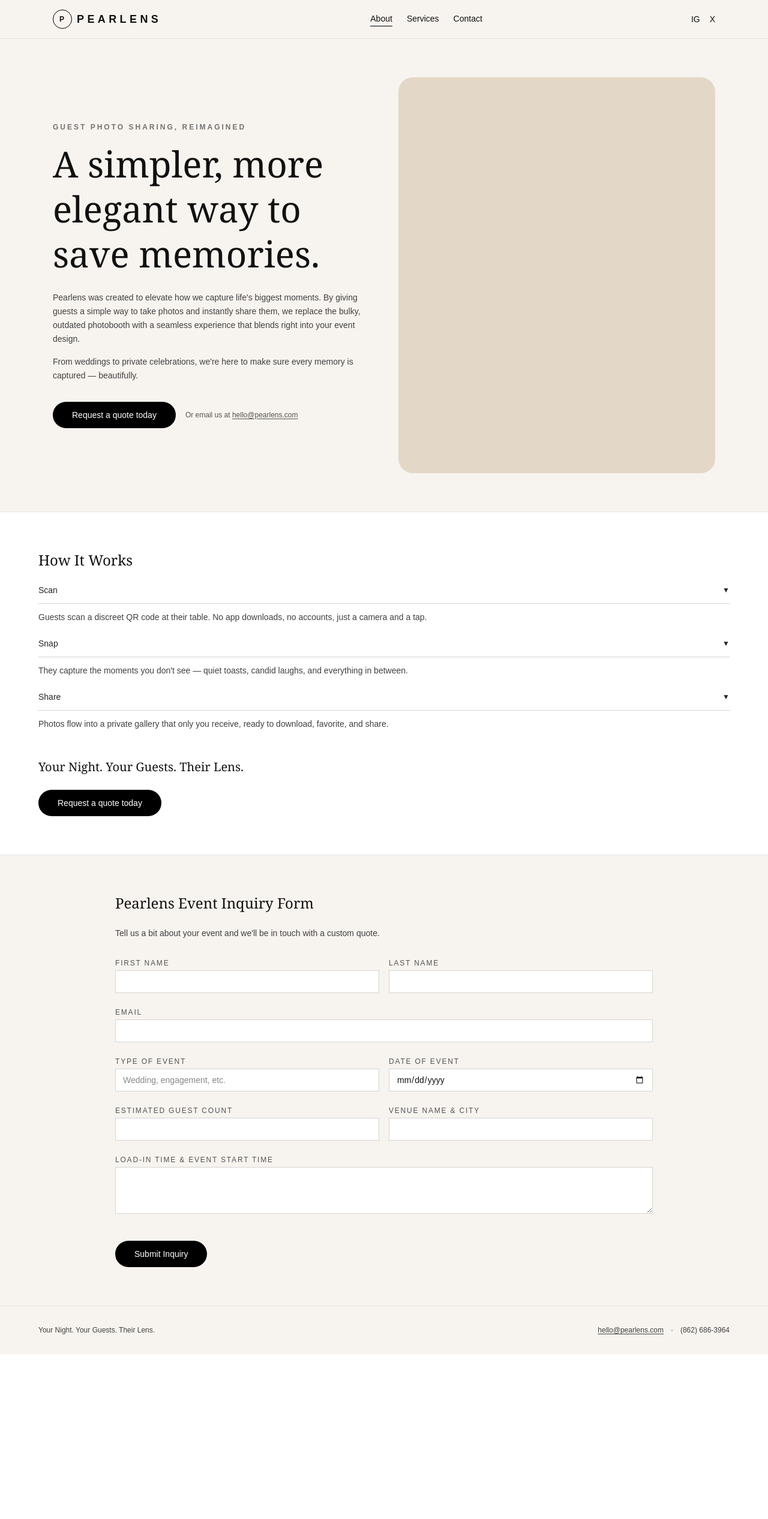
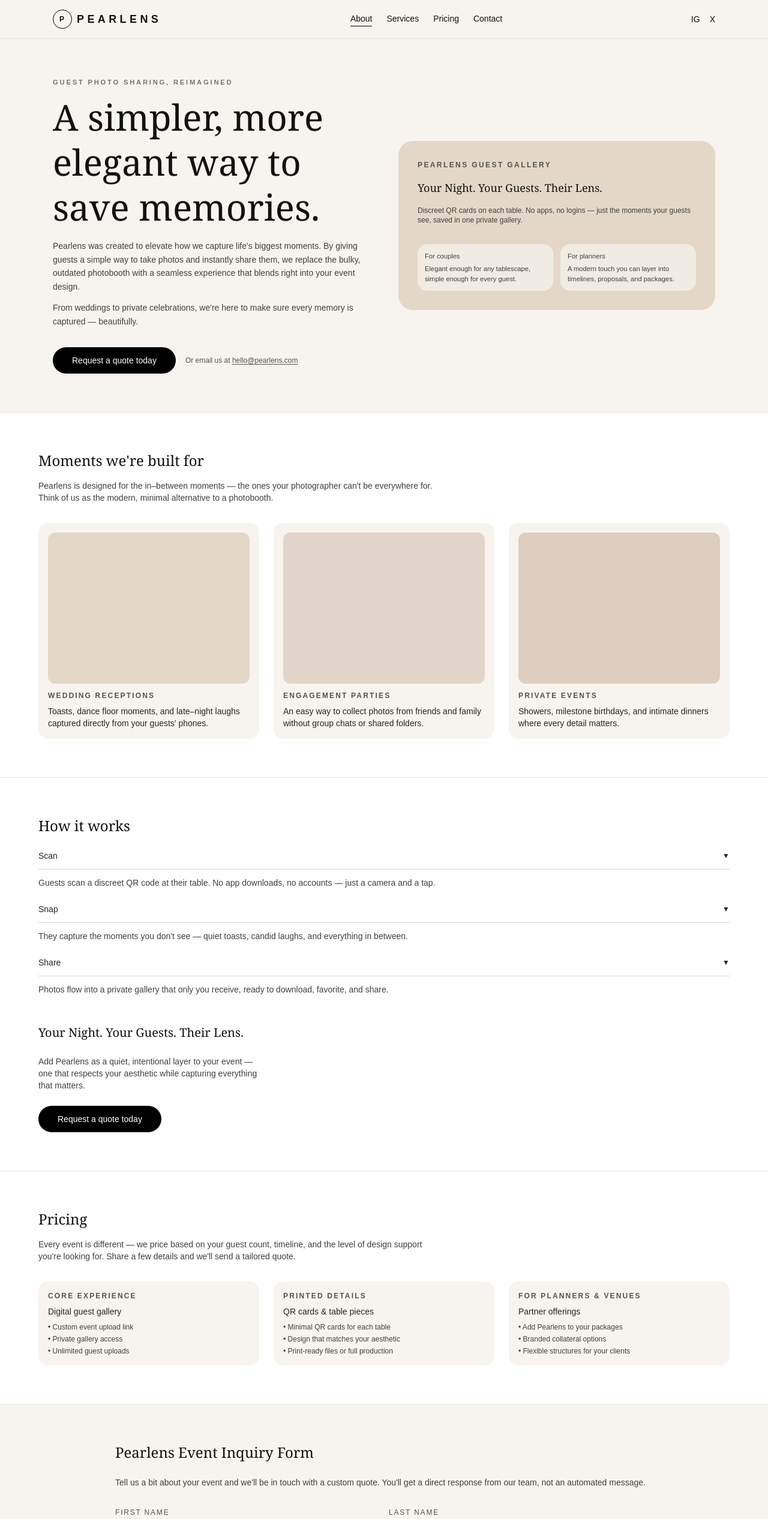
Before and after one commit to larafashah/pearlens, a Next.js app: page / in a window 1280 px wide. Shown: the top 2533 px of the page at 60% size. Before the commit the page ends 2258 px from the top, so only its background shows below. Built offline with nearby package versions, Linux system fonts and the light colour scheme.

Commit message:
Improve landing page layout, pricing, and contact

```diff
--- a/app/page.tsx
+++ b/app/page.tsx
@@ -23,6 +23,9 @@
             </a>
             <a href="#services" className="hover:text-neutral-700">
               Services
+            </a>
+            <a href="#pricing" className="hover:text-neutral-700">
+              Pricing
             </a>
             <a href="#contact" className="hover:text-neutral-700">
               Contact
@@ -55,10 +58,10 @@
         className="mx-auto flex max-w-6xl flex-col gap-12 px-6 py-16 lg:flex-row lg:items-center"
       >
         <div className="flex-1">
-          <p className="mb-4 text-xs font-semibold uppercase tracking-[0.25em] text-neutral-500">
+          <p className="mb-3 text-[0.7rem] font-semibold uppercase tracking-[0.25em] text-neutral-500">
             Guest Photo Sharing, Reimagined
           </p>
-          <h1 className="mb-6 text-4xl leading-tight font-serif sm:text-5xl md:text-6xl">
+          <h1 className="mb-4 text-4xl font-serif leading-tight sm:text-5xl md:text-6xl">
             A simpler, more elegant way to save memories.
           </h1>
           <p className="max-w-xl text-sm leading-relaxed text-neutral-700">
@@ -67,7 +70,7 @@
             share them, we replace the bulky, outdated photobooth with a
             seamless experience that blends right into your event design.
           </p>
-          <p className="mt-4 max-w-xl text-sm leading-relaxed text-neutral-700">
+          <p className="mt-3 max-w-xl text-sm leading-relaxed text-neutral-700">
             From weddings to private celebrations, we&apos;re here to make sure
             every memory is captured — beautifully.
           </p>
@@ -91,9 +94,81 @@
           </div>
         </div>
 
-        {/* Right-side visual placeholder */}
+        {/* Right-side visual placeholder / “brand card” */}
         <div className="flex-1">
-          <div className="aspect-[4/5] w-full rounded-3xl bg-[#e3d7c7]" />
+          <div className="flex flex-col gap-4 rounded-3xl bg-[#e3d7c7] p-6 sm:p-8">
+            <p className="text-xs font-semibold uppercase tracking-[0.2em] text-neutral-600">
+              Pearlens Guest Gallery
+            </p>
+            <p className="text-lg font-serif">
+              Your Night. Your Guests. Their Lens.
+            </p>
+            <p className="text-xs text-neutral-700">
+              Discreet QR cards on each table. No apps, no logins — just the
+              moments your guests see, saved in one private gallery.
+            </p>
+            <div className="mt-4 grid grid-cols-2 gap-3 text-[0.7rem] text-neutral-700">
+              <div className="rounded-2xl bg-[#f7f4ef]/70 p-3">
+                <p className="font-medium">For couples</p>
+                <p className="mt-1">
+                  Elegant enough for any tablescape, simple enough for every
+                  guest.
+                </p>
+              </div>
+              <div className="rounded-2xl bg-[#f7f4ef]/70 p-3">
+                <p className="font-medium">For planners</p>
+                <p className="mt-1">
+                  A modern touch you can layer into timelines, proposals, and
+                  packages.
+                </p>
+              </div>
+            </div>
+          </div>
+        </div>
+      </section>
+
+      {/* Sample Moments / Showcase */}
+      <section className="border-t border-neutral-200 bg-white px-6 py-16">
+        <div className="mx-auto max-w-6xl">
+          <h2 className="mb-4 text-2xl font-serif">Moments we&apos;re built for</h2>
+          <p className="mb-8 text-sm text-neutral-700 max-w-2xl">
+            Pearlens is designed for the in–between moments — the ones your
+            photographer can&apos;t be everywhere for. Think of us as the
+            modern, minimal alternative to a photobooth.
+          </p>
+
+          <div className="grid gap-6 md:grid-cols-3 text-sm text-neutral-800">
+            <div className="space-y-2 rounded-2xl bg-[#f7f4ef] p-4">
+              <div className="aspect-[4/3] rounded-xl bg-[#e3d7c7]" />
+              <p className="mt-3 text-xs font-semibold uppercase tracking-[0.18em] text-neutral-600">
+                Wedding Receptions
+              </p>
+              <p className="text-neutral-800">
+                Toasts, dance floor moments, and late–night laughs captured
+                directly from your guests&apos; phones.
+              </p>
+            </div>
+            <div className="space-y-2 rounded-2xl bg-[#f7f4ef] p-4">
+              <div className="aspect-[4/3] rounded-xl bg-[#e0d5c8]" />
+              <p className="mt-3 text-xs font-semibold uppercase tracking-[0.18em] text-neutral-600">
+                Engagement Parties
+              </p>
+              <p className="text-neutral-800">
+                An easy way to collect photos from friends and family without
+                group chats or shared folders.
+              </p>
+            </div>
+            <div className="space-y-2 rounded-2xl bg-[#f7f4ef] p-4">
+              <div className="aspect-[4/3] rounded-xl bg-[#ddcec0]" />
+              <p className="mt-3 text-xs font-semibold uppercase tracking-[0.18em] text-neutral-600">
+                Private Events
+              </p>
+              <p className="text-neutral-800">
+                Showers, milestone birthdays, and intimate dinners where every
+                detail matters.
+              </p>
+            </div>
+          </div>
         </div>
       </section>
 
@@ -104,7 +179,7 @@
       >
         <div className="mx-auto grid max-w-6xl gap-12 lg:grid-cols-[1.1fr,1fr]">
           <div>
-            <h2 className="mb-6 text-2xl font-serif">How It Works</h2>
+            <h2 className="mb-6 text-2xl font-serif">How it works</h2>
 
             <div className="space-y-6 text-sm text-neutral-800">
               <div>
@@ -114,7 +189,7 @@
                 </button>
                 <p className="mt-3 text-neutral-700">
                   Guests scan a discreet QR code at their table. No app
-                  downloads, no accounts, just a camera and a tap.
+                  downloads, no accounts — just a camera and a tap.
                 </p>
               </div>
 
@@ -147,12 +222,68 @@
             <p className="text-xl font-serif">
               Your Night. Your Guests. Their Lens.
             </p>
+            <p className="text-sm text-neutral-700 max-w-sm">
+              Add Pearlens as a quiet, intentional layer to your event — one
+              that respects your aesthetic while capturing everything that
+              matters.
+            </p>
             <a
               href="#contact"
               className="inline-flex items-center justify-center rounded-full bg-black px-8 py-3 text-sm font-medium text-white hover:bg-neutral-900"
             >
               Request a quote today
             </a>
+          </div>
+        </div>
+      </section>
+
+      {/* Pricing */}
+      <section
+        id="pricing"
+        className="border-t border-neutral-200 bg-white px-6 py-16"
+      >
+        <div className="mx-auto max-w-6xl">
+          <h2 className="mb-4 text-2xl font-serif">Pricing</h2>
+          <p className="mb-8 max-w-2xl text-sm text-neutral-700">
+            Every event is different — we price based on your guest count,
+            timeline, and the level of design support you&apos;re looking for.
+            Share a few details and we&apos;ll send a tailored quote.
+          </p>
+
+          <div className="grid gap-6 md:grid-cols-3 text-sm text-neutral-800">
+            <div className="space-y-2 rounded-2xl bg-[#f7f4ef] p-4">
+              <p className="text-xs font-semibold uppercase tracking-[0.18em] text-neutral-600">
+                Core Experience
+              </p>
+              <p className="font-medium">Digital guest gallery</p>
+              <ul className="mt-2 space-y-1 text-xs text-neutral-700">
+                <li>• Custom event upload link</li>
+                <li>• Private gallery access</li>
+                <li>• Unlimited guest uploads</li>
+              </ul>
+            </div>
+            <div className="space-y-2 rounded-2xl bg-[#f7f4ef] p-4">
+              <p className="text-xs font-semibold uppercase tracking-[0.18em] text-neutral-600">
+                Printed Details
+              </p>
+              <p className="font-medium">QR cards &amp; table pieces</p>
+              <ul className="mt-2 space-y-1 text-xs text-neutral-700">
+                <li>• Minimal QR cards for each table</li>
+                <li>• Design that matches your aesthetic</li>
+                <li>• Print-ready files or full production</li>
+              </ul>
+            </div>
+            <div className="space-y-2 rounded-2xl bg-[#f7f4ef] p-4">
+              <p className="text-xs font-semibold uppercase tracking-[0.18em] text-neutral-600">
+                For Planners &amp; Venues
+              </p>
+              <p className="font-medium">Partner offerings</p>
+              <ul className="mt-2 space-y-1 text-xs text-neutral-700">
+                <li>• Add Pearlens to your packages</li>
+                <li>• Branded collateral options</li>
+                <li>• Flexible structures for your clients</li>
+              </ul>
+            </div>
           </div>
         </div>
       </section>
@@ -166,9 +297,16 @@
           <h2 className="mb-6 text-2xl font-serif">Pearlens Event Inquiry Form</h2>
           <p className="mb-8 text-sm text-neutral-700">
             Tell us a bit about your event and we&apos;ll be in touch with a
-            custom quote.
+            custom quote. You&apos;ll get a direct response from our team, not
+            an automated message.
           </p>
 
+          {/*
+            NOTE:
+            For now this posts to a mailto-style handler.
+            When you’re ready, you can swap `action` to a real endpoint
+            (Formspree, a Next.js route handler, etc.).
+          */}
           <form
             className="space-y-6 text-sm"
             action="mailto:hello@pearlens.com"
@@ -268,6 +406,18 @@
               />
             </div>
 
+            <div>
+              <label className="mb-1 block text-xs font-medium uppercase tracking-[0.15em] text-neutral-600">
+                Anything else we should know?
+              </label>
+              <textarea
+                name="notes"
+                rows={3}
+                className="w-full border border-neutral-300 bg-white px-3 py-2 text-sm outline-none focus:border-black"
+                placeholder="Planner contact, photography plans, special requests, etc."
+              />
+            </div>
+
             <button
               type="submit"
               className="mt-4 inline-flex rounded-full bg-black px-8 py-3 text-sm font-medium text-white hover:bg-neutral-900"
```
